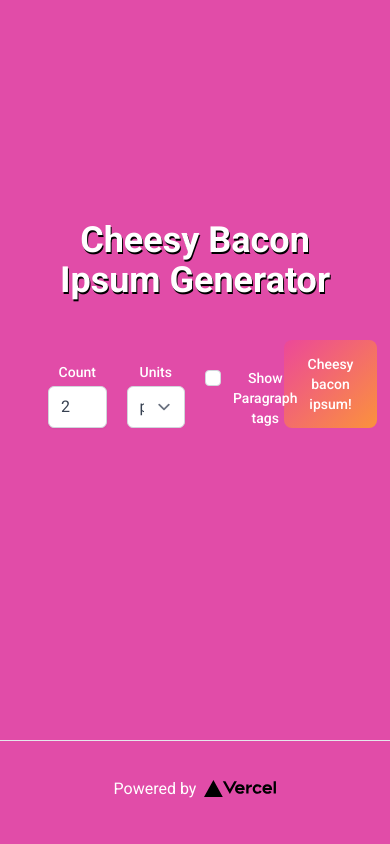
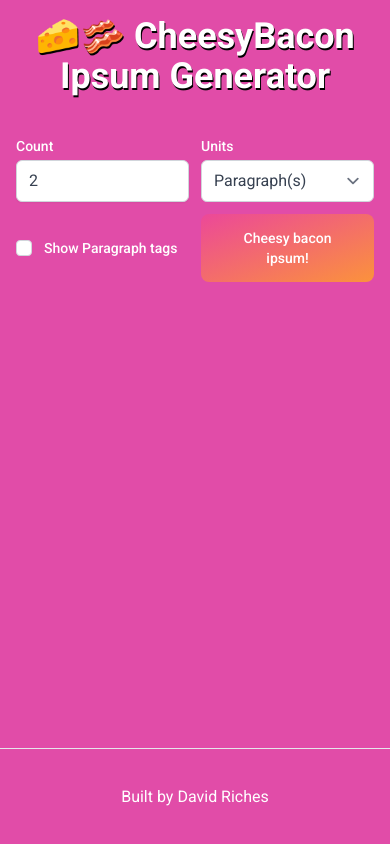
Before and after one commit to imshuffling/cheesy-bacon-ipsum, a Next.js app: page / in a window 390 px wide. Built offline with nearby package versions, Linux system fonts and the light colour scheme.

Commit message:
updating footer and mobile styles

```diff
--- /dev/null
+++ b/components/Footer.tsx
@@ -0,0 +1,18 @@
+import Image from 'next/image';
+
+function footer() {
+  return (
+    <footer className='flex h-24 w-full items-center justify-center border-t text-white'>
+      <a
+        className='flex items-center justify-center gap-2'
+        href='https://davidrich.es'
+        target='_blank'
+        rel='noopener noreferrer'
+      >
+        Built by David Riches
+      </a>
+    </footer>
+  );
+}
+
+export default footer;
--- a/pages/index.tsx
+++ b/pages/index.tsx
@@ -1,8 +1,8 @@
 import type { NextPage } from 'next';
 import Head from 'next/head';
-import Image from 'next/image';
 import { useState } from 'react';
 import { loremIpsum } from 'lorem-ipsum';
+import Footer from '../components/Footer';
 import cheeses from '../cheeses';
 import lorem from '../lorem';
 
@@ -32,9 +32,9 @@ const Home: NextPage = () => {
   }
 
   return (
-    <div className='flex min-h-screen flex-col items-center justify-center py-2'>
+    <div className='flex min-h-screen flex-col items-center justify-center'>
       <Head>
-        <title>Cheesy Bacon Ipsum Generator</title>
+        <title>🧀🥓 CheesyBacon Ipsum Generator </title>
         <link rel='icon' href='/favicon.ico' />
         <link
           href='http://fonts.googleapis.com/css?family=Roboto:400,100,100italic,300,300italic,400italic,500,500italic,700,700italic,900italic,900'
@@ -43,14 +43,16 @@ const Home: NextPage = () => {
         />
       </Head>
 
-      <main className='flex w-full max-w-5xl flex-1 flex-col items-center justify-center p-12 text-center'>
-        <h1 className='text-4xl font-bold'>Cheesy Bacon Ipsum Generator</h1>
+      <main className='flex w-full max-w-5xl flex-1 flex-col items-center md:justify-center p-4 md:p-12 text-center'>
+        <h1 className='text-4xl md:text-6xl font-bold'>
+          🧀🥓 CheesyBacon Ipsum Generator
+        </h1>
 
-        <div className='grid grid-cols-4 gap-5 py-10 items-end'>
+        <div className='grid grid-cols-2 md:grid-cols-4 gap-3 md:gap-5 py-10 items-center md:items-end'>
           <div>
             <label
               htmlFor='count'
-              className='block text-sm font-medium text-white'
+              className='block text-sm font-medium text-white text-left'
             >
               Count
             </label>
@@ -72,7 +74,7 @@ const Home: NextPage = () => {
           <div>
             <label
               htmlFor='units'
-              className='block text-sm font-medium text-white'
+              className='block text-sm font-medium text-white text-left'
             >
               Units
             </label>
@@ -83,9 +85,9 @@ const Home: NextPage = () => {
               defaultValue='paragraphs'
               onChange={(e) => setUnit(e.target.value)}
             >
-              <option value='paragraphs'>paragraphs</option>
-              <option value='sentences'>sentences</option>
-              <option value='words'>words</option>
+              <option value='paragraphs'>Paragraph(s)</option>
+              <option value='sentences'>Sentence(s)</option>
+              <option value='words'>Word(s)</option>
             </select>
           </div>
 
@@ -104,7 +106,7 @@ const Home: NextPage = () => {
                   }}
                 />
               </div>
-              <div className='ml-3 text-sm'>
+              <div className='ml-3 text-sm text-left'>
                 <label htmlFor='tags' className='font-medium text-white'>
                   Show Paragraph tags
                 </label>
@@ -141,17 +143,7 @@ const Home: NextPage = () => {
         </section>
       </main>
 
-      <footer className='flex h-24 w-full items-center justify-center border-t text-white'>
-        <a
-          className='flex items-center justify-center gap-2'
-          href='https://vercel.com?utm_source=create-next-app&utm_medium=default-template&utm_campaign=create-next-app'
-          target='_blank'
-          rel='noopener noreferrer'
-        >
-          Powered by{' '}
-          <Image src='/vercel.svg' alt='Vercel Logo' width={72} height={16} />
-        </a>
-      </footer>
+      <Footer />
     </div>
   );
 };
--- a/styles/globals.css
+++ b/styles/globals.css
@@ -28,13 +28,12 @@ h3 {
   text-shadow: 1px 2px rgb(0 0 0);
 }
 
-p {
-  margin-bottom: 10px;
+p,
+.no-p-tag {
+  font-size: 22px;
+  white-space: pre-line;
+  margin-bottom: 24px;
 }
-
-/* .ipsum {
-  text-transform: capitalize;
-} */
 
 .ipsum > p {
   text-transform: capitalize;
```
Also changed, not shown: 2 other files (tests, documents, lock files or other folders).
